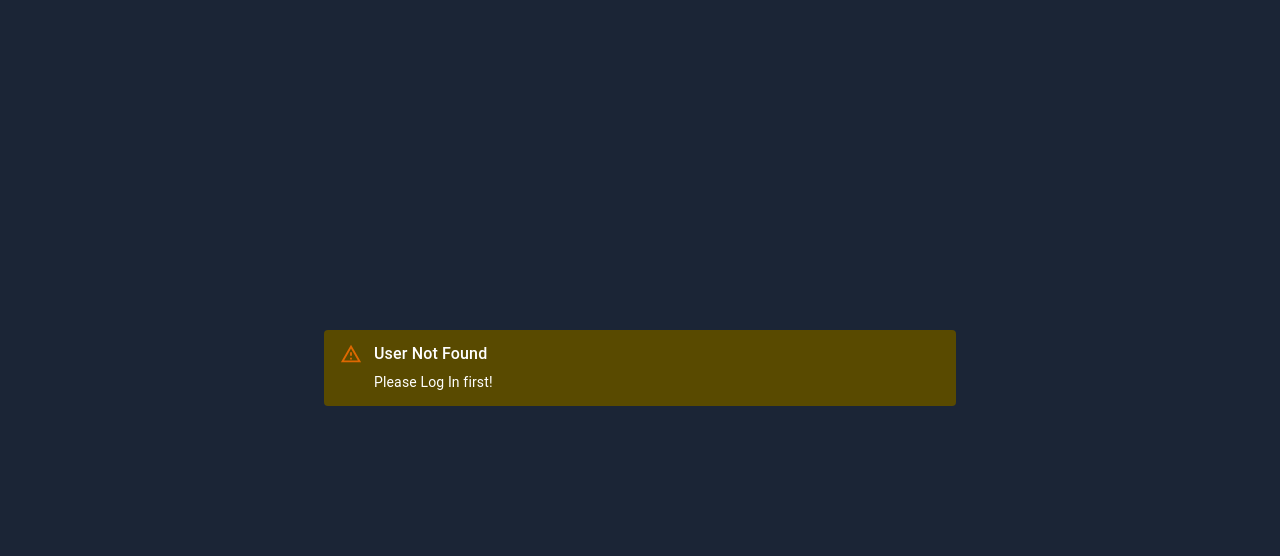
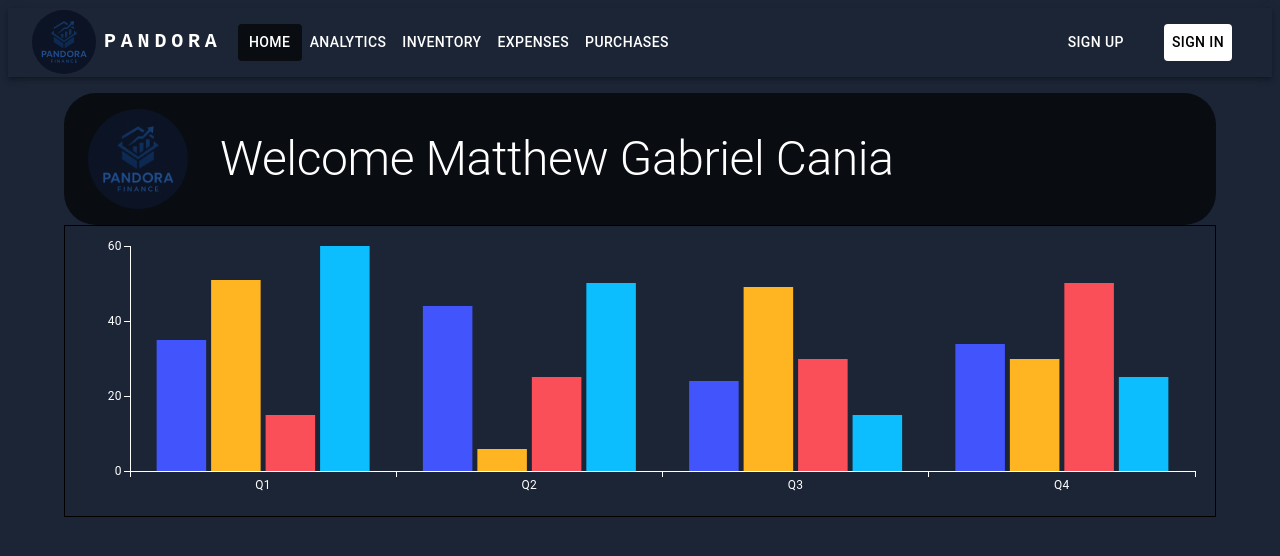
Before and after one commit to MattCania/Pandora-2.0, a React (Vite) app in the folder Frontend/: page /dashboard in a window 1280 px wide. Before the commit this address had no page. Shown: the top 556 px of the page. Built offline with nearby package versions, Linux system fonts and the light colour scheme.

Commit message:
session checker

```diff
--- a/Frontend/src/App.tsx
+++ b/Frontend/src/App.tsx
@@ -5,6 +5,7 @@
   Alert,
   AlertTitle,
   Box,
+  Button,
   Container,
   createTheme,
   ThemeProvider,
@@ -16,7 +17,39 @@
 
 const ProtectedRoute = () => {
   const navigate = useNavigate();
-  const token = localStorage.getItem("token");
+  // const token = localStorage.getItem("token");
+  const token = "test"
+  const countdownTimer = 3500;
+  const [countdown, setCountDown] = React.useState(false);
+  const [time, setTime] = React.useState(countdownTimer);
+
+  React.useEffect(() => {
+    if (!token) {
+      setCountDown(true);
+      const timeout = setTimeout(() => {
+        navigate("/");
+      }, countdownTimer);
+
+      return () => clearTimeout(timeout);
+    }
+  }, [token]);
+
+  React.useEffect(() => {
+    if (!countdown) return;
+
+    const interval = setInterval(() => {
+      setTime((prevTime) => {
+        const newTime = prevTime - 1000;
+        if (newTime <= 0) {
+          clearInterval(interval);
+          return 0;
+        }
+        return newTime;
+      });
+    }, 1000);
+
+    return () => clearInterval(interval);
+  }, [countdown]);
 
   return token ? (
     <Outlet />
@@ -24,18 +57,28 @@
     <Box
       component='div'
       sx={{
-        display: 'flex',
-        justifyContent: 'center',
-        alignItems: 'center',
-        width: "50%",
-        height: "90vh"
+        display: "flex",
+        flexDirection: "column",
+        justifyContent: "center",
+        alignItems: "center",
+        width: {
+          xs: "100%",
+          sm: "50%",
+        },
+        height: "90vh",
       }}
     >
       <AlertBox
-        type='warning'
+        type='error'
         title='User Not Found'
         text='Please Log In first!'
-        />
+      />
+      <Typography
+        variant='subtitle1'
+        color='text.primary'
+      >
+        Redirecting in {Math.floor(time/1000)}
+      </Typography>
     </Box>
   );
 };
--- a/Frontend/src/pages/Dashboard/Dashboard.tsx
+++ b/Frontend/src/pages/Dashboard/Dashboard.tsx
@@ -13,7 +13,6 @@
         flexDirection: "column",
         justifyContent: "start",
         alignItems: "center",
-        m: 2,
       }}
     >
       <Container
@@ -34,18 +33,18 @@
               display: 'flex',
               mr: {
                 xs: 2,
-                sm: 4,
-                md: 6
+                sm: 3,
+                md: 4
               },
               borderRadius: "100%",
               overflow: "hidden",
               width: {
-                xs: '100px',
-                sm: '150px',
+                xs: '50px',
+                sm: '100px',
               },
               height: {
-                xs: '100px',
-                sm: '150px'
+                xs: '50px',
+                sm: '100px'
               }
             }}
           >
@@ -59,9 +58,9 @@
           variant="h2"
           sx={{
             fontSize: {
-              xs: '20px',
-              sm: '30px',
-              lg: '48px'
+              xs: '24px',
+              sm: '32px',
+              md: '48px'
             }
           }}
         >
--- a/Frontend/src/pages/Dashboard/DashboardRouter.tsx
+++ b/Frontend/src/pages/Dashboard/DashboardRouter.tsx
@@ -17,7 +17,7 @@
     <>
 	  <MainHeader pages={pages}/>
       <Container
-        maxWidth='xl'
+        maxWidth='lg'
         sx={{
           padding: 0,
           borderRadius: 0,
```
